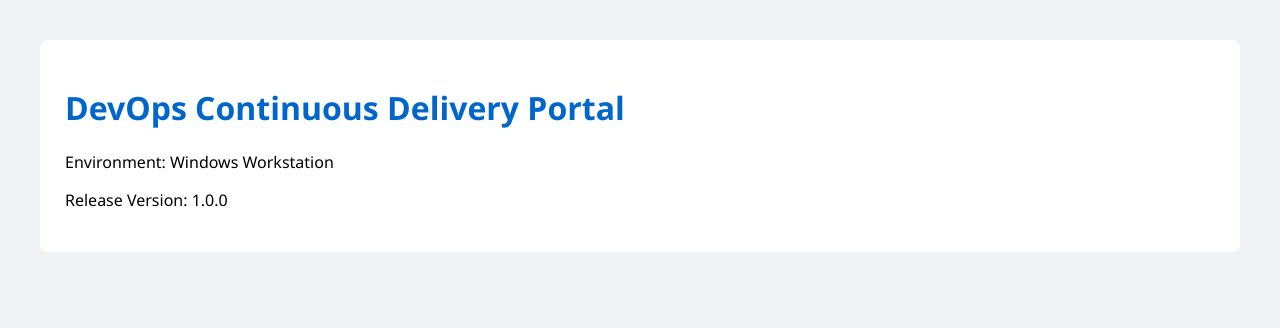
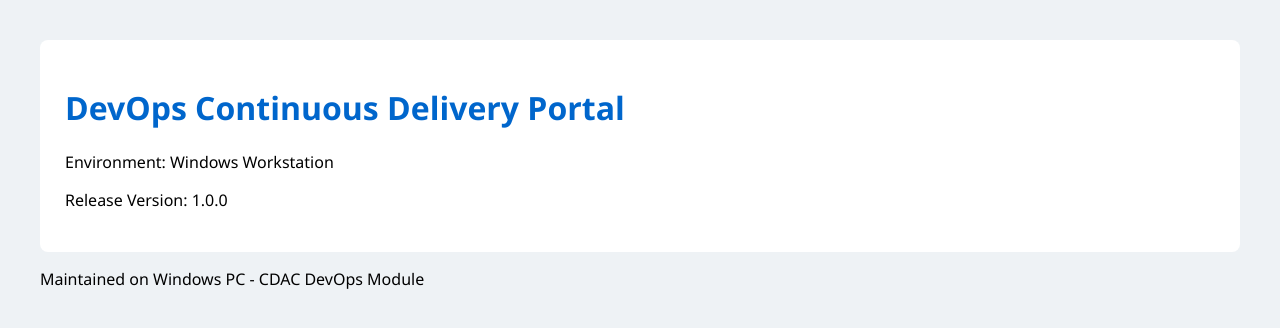
Before and after one commit to Himanshu431-coder/devops-day01-practice, a plain HTML site: page index.html in a window 1280 px wide. Drawn offline with Linux system fonts and the light colour scheme.

Commit message:
docs: add footer section to index.html

```diff
--- a/index.html
+++ b/index.html
@@ -18,3 +18,6 @@ background: #eef2f5; }
  </div>
 </body>
 </html>
+<footer>
+<p>Maintained on Windows PC - CDAC DevOps Module</p>
+</footer>
```
